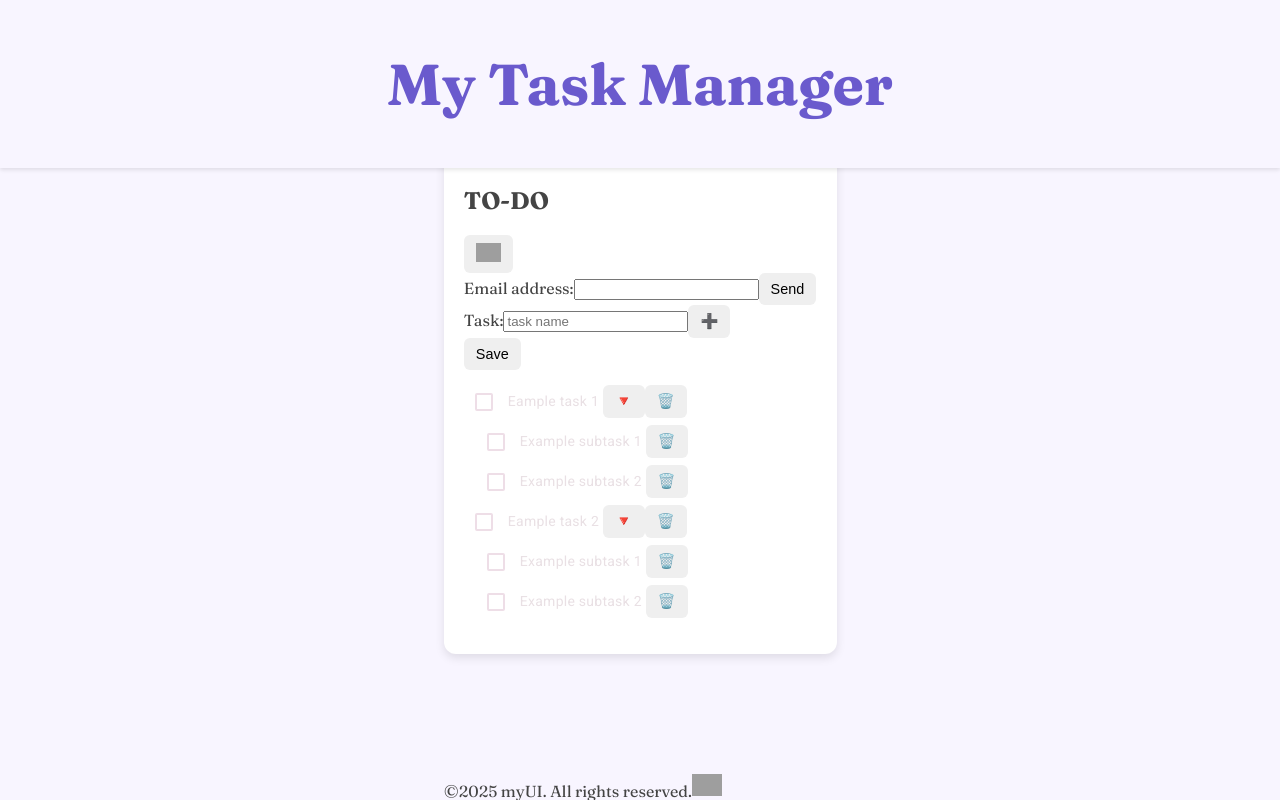
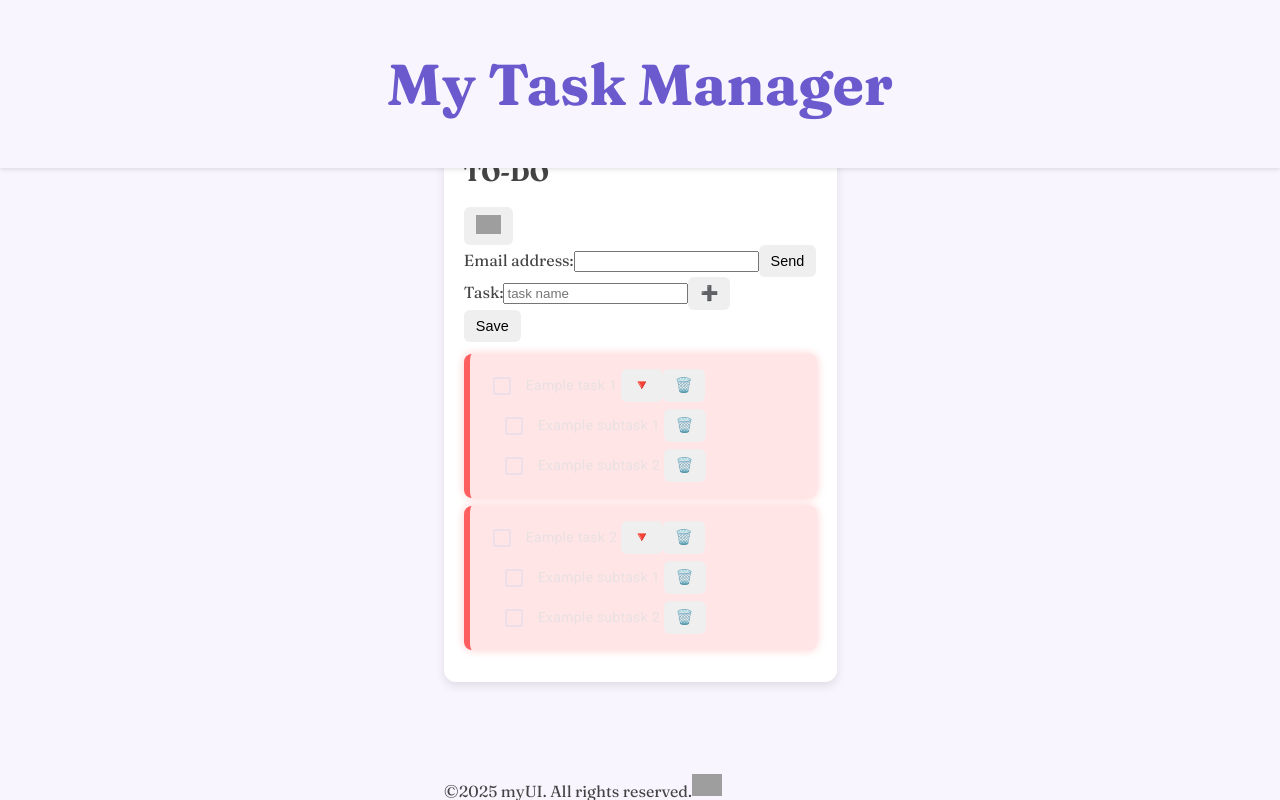
Before and after one commit to AlinesCodeFiWorks/AngularProject, an Angular app in the folder my-task-manager/: page / in a window 1280 px wide. Built offline with nearby package versions, Linux system fonts and the light colour scheme; grey boxes are pictures that could not be loaded.

Commit message:
Implement overdue task detection and styling: add isTaskOverdue method in TasksService, update Task model to support dueDate as string or Date, and enhance to-do list display with overdue indicators in HTML and CSS.

```diff
--- a/my-task-manager/src/app/share-to-do-list/share-to-do-list.component.ts
+++ b/my-task-manager/src/app/share-to-do-list/share-to-do-list.component.ts
@@ -14,7 +14,7 @@ export class ShareToDoListComponent {
 
   emailAddress: string = '';
 
-  //TODO Move the fumctions below to the service once properly working
+  //TODO Move the functions below to the service once properly working
 
   getEmailAddress() {
     return this.emailAddress;
--- a/my-task-manager/src/app/shared/services/tasks.service.ts
+++ b/my-task-manager/src/app/shared/services/tasks.service.ts
@@ -53,6 +53,17 @@ export class TasksService {
     });
   }
 
+  isTaskOverdue(task: Task): boolean {
+    if (!task.dueDate) return false;
+    // troubleshooting note: zeroing time on both dates using the .setHours() built-in method to keep times from interfering on the comparison
+    const today = new Date();
+    today.setHours(0, 0, 0, 0);
+    const dueDate = new Date(task.dueDate);
+    dueDate.setHours(0, 0, 0, 0);
+    //and then here we check if the task is overdue without any time-of-day shenanigans!
+    return dueDate < today && !task.completed;
+  }
+
   updateTask(updatedTask: Task) {
     //TODO update task
   }
--- a/my-task-manager/src/app/shared/task.model.ts
+++ b/my-task-manager/src/app/shared/task.model.ts
@@ -1,7 +1,7 @@
 export interface Task {
   name: string;
   description: string;
-  dueDate?: Date; //TODO fix date format to handle strings and date pipe instead
+  dueDate?: string | Date;
   completed: boolean;
   subtasks?: { subName: string; subCompleted: boolean }[];
 }
--- a/my-task-manager/src/app/to-do-list/to-do-list.component.css
+++ b/my-task-manager/src/app/to-do-list/to-do-list.component.css
@@ -27,5 +27,54 @@ ul {
   font-style: italic;
   margin-top: 4px;
 }
+/* omg this turned out so dramatic - I love it lol */
+.task-date.overdue {
+  background-color: #ffe5e5;
+  border-left: 4px solid #ff5e5e;
+  color: #d40000;
+  font-weight: bold;
+  font-style: normal;
+  padding: 6px 10px;
+  border-radius: 6px;
+  display: inline-block;
+  box-shadow: 0 0 4px rgba(255, 0, 0, 0.3);
+  transition: all 0.3s ease-in-out;
+}
+
+.task-date.overdue:hover {
+  transform: scale(1.05) rotate(-1deg);
+  box-shadow: 0 0 10px rgba(255, 0, 0, 0.5);
+  background-color: #ffdada;
+  cursor: pointer;
+}
+
+li.overdue {
+  background-color: #ffe5e5; /* Soft but dramatic pink */
+  border-left: 6px solid #ff5e5e;
+  padding: 12px;
+  border-radius: 8px;
+  margin-bottom: 8px;
+  box-shadow: 0 0 10px rgba(255, 0, 0, 0.2);
+  animation: shake 0.3s ease-in-out;
+}
+
+/* Optional drama: shake animation */
+@keyframes shake {
+  0% {
+    transform: translateX(0);
+  }
+  25% {
+    transform: translateX(-2px);
+  }
+  50% {
+    transform: translateX(2px);
+  }
+  75% {
+    transform: translateX(-1px);
+  }
+  100% {
+    transform: translateX(0);
+  }
+}
 
 /* TODO Add toggling animation? */
--- a/my-task-manager/src/app/to-do-list/to-do-list.component.html
+++ b/my-task-manager/src/app/to-do-list/to-do-list.component.html
@@ -5,7 +5,7 @@
   <section class="to-do-list-section">
     <span class="task-section">
       @for (task of tasksService.tasks(); track i; let i = $index) {
-      <li>
+      <li [class.overdue]="tasksService.isTaskOverdue(task)">
         <!-- TODO Add option to hide subtasks in addition to expanding individual task details -->
         <mat-checkbox
           [checked]="task.completed"
@@ -17,7 +17,11 @@
           <button (click)="tasksService.deleteTask(task)">🗑️</button>
         </mat-checkbox>
         @if (isTaskExpanded(task)) {
-          <div class="task-date">Due: {{ task.dueDate | date:'MMM d, y' }}</div>          <div class="task-description">{{task.description}}</div>
+          <div class="task-date">
+            @if (tasksService.isTaskOverdue(task))
+            {<span>🔥 Overdue! — </span>}
+            Due: {{ task.dueDate | date:'MMM d, y' }}</div>
+            <div class="task-description">{{task.description}}</div>
           }
           @for (subtask of task.subtasks; track j; let j = $index) {
           <li>
```
